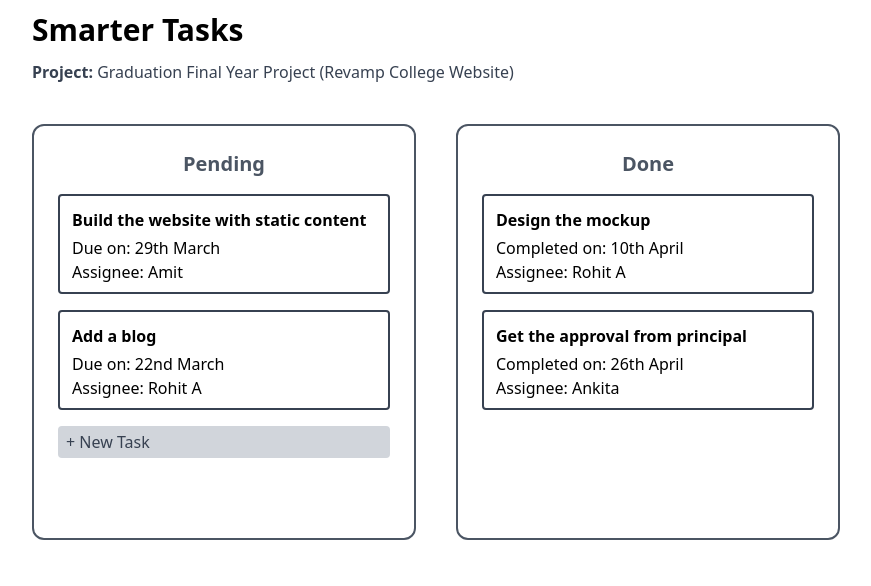
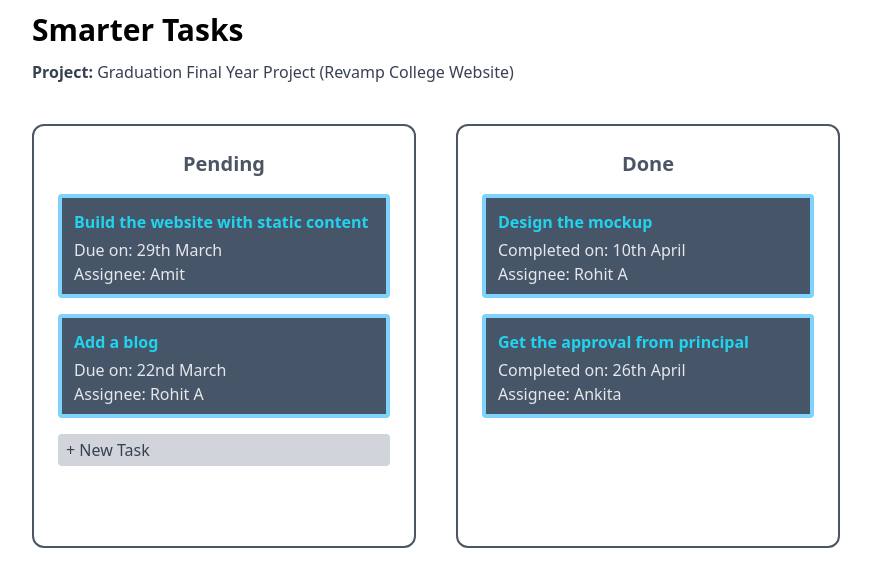
Before and after one commit to kshitijv256/react-typescript, a React (Create React App) app in the folder hello-react/: page / in a window 1280 px wide. Shown: the top 586 px of the page, without its empty margins (96-967 px from the left). Built offline with nearby package versions, Linux system fonts and the light colour scheme.

Commit message:
changed taskcard style

```diff
--- a/hello-react/src/TaskCard.js
+++ b/hello-react/src/TaskCard.js
@@ -6,8 +6,8 @@ const TaskCard = (props) => {
     label = `Completed on: ${props.completedAtDate}`;
   }
   return (
-    <div className="task-card border-2 px-3 py-2 border-gray-700 rounded w-full">
-      <h2 className="font-semibold py-1">{props.title}</h2>
+    <div className="task-card border-4 px-3 py-2 border-sky-300 bg-slate-600 rounded w-full text-gray-200">
+      <h2 className="font-semibold py-1 text-cyan-400">{props.title}</h2>
       <p>{label}</p>
       <p>Assignee: {props.assigneeName}</p>
     </div>
```
